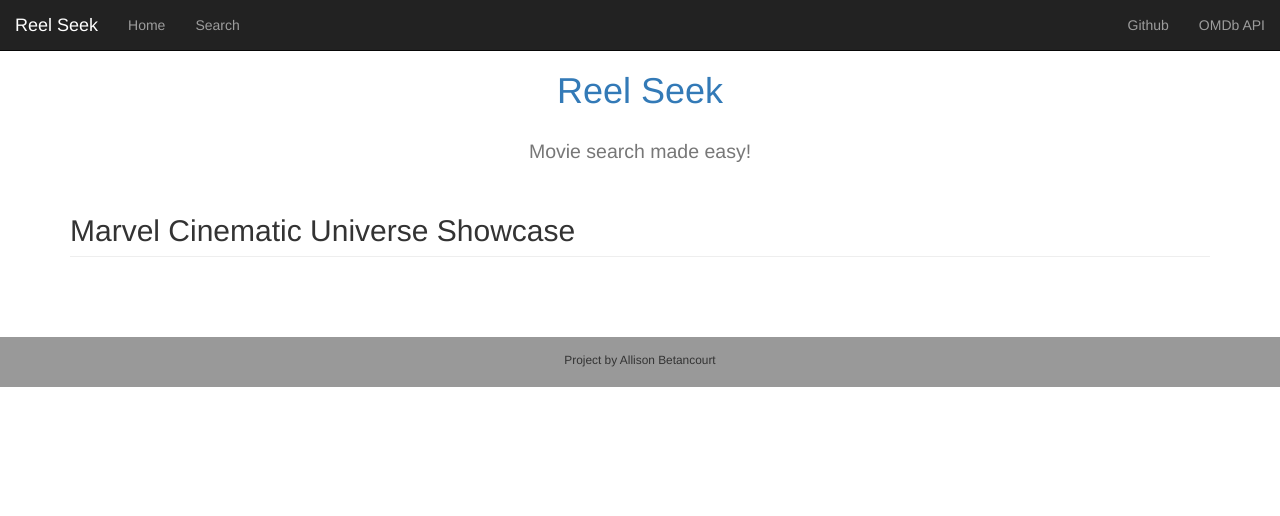
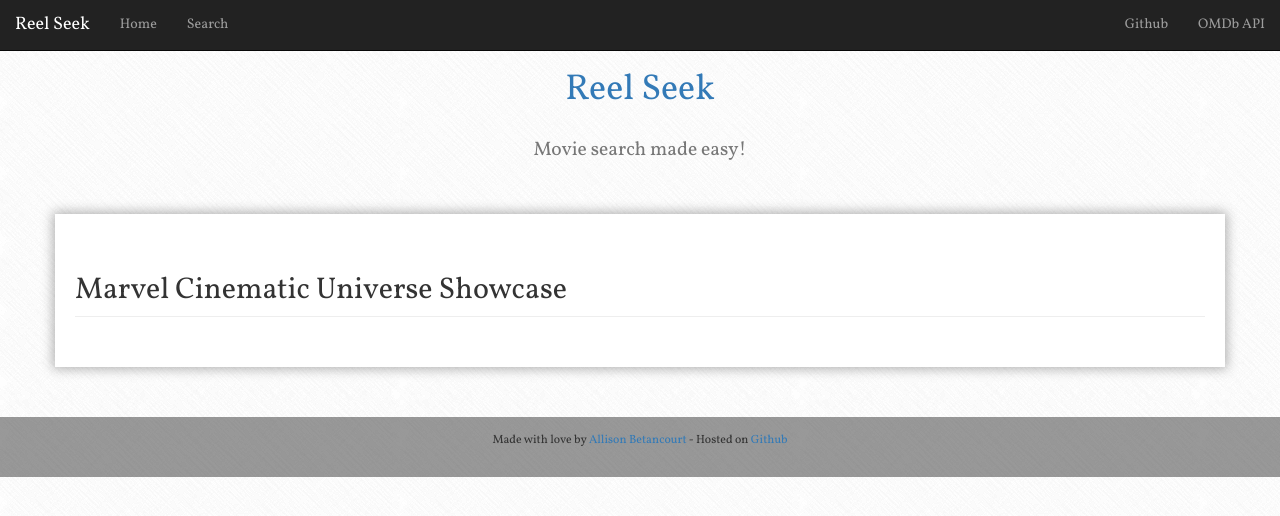
Before and after one commit to spasticninja/reel-seek, a website: page index.html in a window 1280 px wide. Drawn offline with Linux system fonts and the light colour scheme; no server answers.

Commit message:
Added style

```diff
--- a/index.html
+++ b/index.html
@@ -4,6 +4,7 @@
     <meta charset="UTF-8">
     <link rel="stylesheet" href="bower_components/bootstrap/dist/css/bootstrap.min.css">
     <link rel="stylesheet" href="bower_components/angular-carousel/dist/angular-carousel.min.css">
+    <link href='http://fonts.googleapis.com/css?family=Josefin+Sans|Vollkorn|Cookie' rel='stylesheet' type='text/css'>
     <link rel="stylesheet" href="styles/style.css">
     <title>Reel Seek</title>
   </head>
@@ -47,7 +48,7 @@
     </div>
 
     <footer>
-      <p class="text-center small">Project by Allison Betancourt</p>
+      <p class="text-center small">Made with love by <a href="https://github.com/eladrin201">Allison Betancourt</a> - Hosted on <a href="http://eladrin201.github.io/reel-seek/">Github</a></p>
     </footer>
     <!-- All the libraries -->
     <script src="bower_components/jquery/dist/jquery.min.js"></script>
--- a/styles/style.css
+++ b/styles/style.css
@@ -3,21 +3,33 @@
   margin:0;
 	padding:0;
 	height:100%;
+  /** background from: subltepatterns.com **/
+  background-image:url('/images/crossword/crossword.png');
+  background-repeat:repeat;
+  font-family: 'Vollkorn', serif;
 }
 body{
   padding-bottom:50px;
-  height:100%;
 }
 #body-content{
   height:100%px;
   margin-bottom:50px;
+  background:rgba(255,255,255,1);
+  padding:20px;
+  margin-top:50px;
+  -webkit-box-shadow: 0px 0px 11px 2px rgba(0,0,0,0.3);
+  -moz-box-shadow: 0px 0px 11px 2px rgba(0,0,0,0.3);
+  box-shadow: 0px 0px 11px 2px rgba(0,0,0,0.3);
+}
+h1,h2,h3,h4,h5,h6{
+  font-fmaily: 'Josefin Sans', sans-serif;
 }
 footer{
   bottom:0;
   left:0;
   position:relative;
   width:100%;
-  height:50px;
+  height:60px;
   padding-top:15px;
   background: rgba(0,0,0,0.4);
 }
```
Also changed, not shown: images/crossword/crossword.png (added), images/crossword/readme.txt (added), readme.md, 1 other file.
